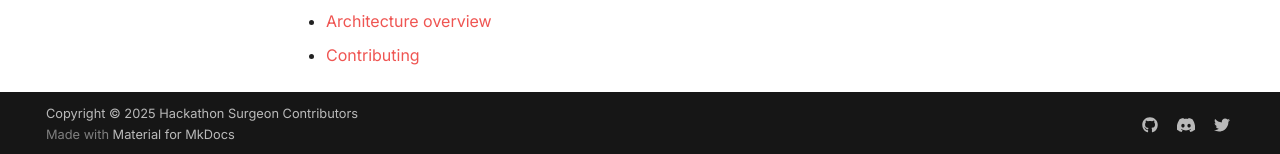
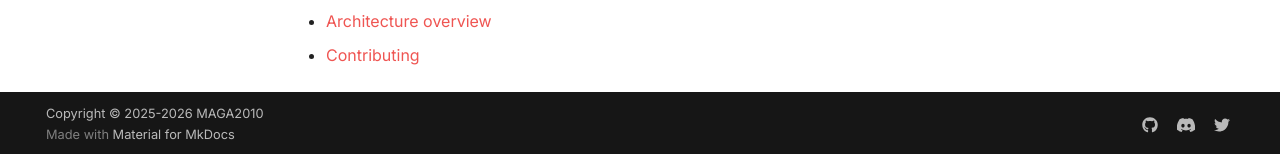
Before and after one commit to MAGA2010/hackathon-run, an MkDocs documentation site: the page built from docs/index.md, in a window 1280 px wide and 900 px high, scrolled down 905 px. Shown: the part 743-897 px from the top of the window. Built offline with MkDocs 1.6.1 and Material for MkDocs 9.7.7, drawn with Linux system fonts in a browser that asks for light colours; comment, search, counter and statistics services are not loaded.

Commit message:
chore: transfer sole copyright to MAGA2010 (2025-2026)

```diff
--- a/mkdocs.yml
+++ b/mkdocs.yml
@@ -114,4 +114,4 @@ extra:
     - icon: fontawesome/brands/twitter
       link: https://twitter.com/HackathonSurgeon
 
-copyright: Copyright &copy; 2025 Hackathon Surgeon Contributors
+copyright: Copyright &copy; 2025-2026 MAGA2010
```
Also changed, not shown: README.md (+1 -1 lines), 1 other file.
